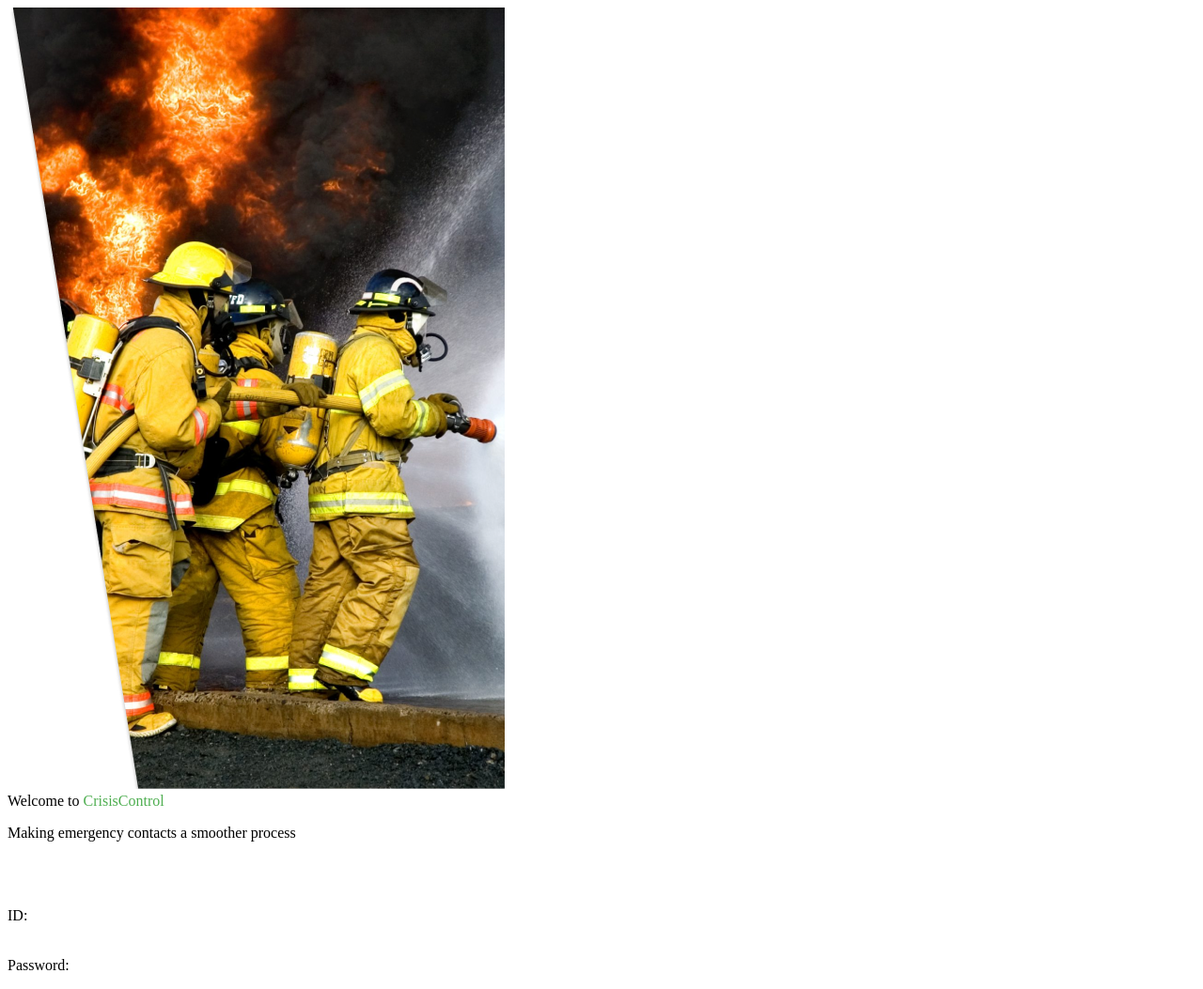
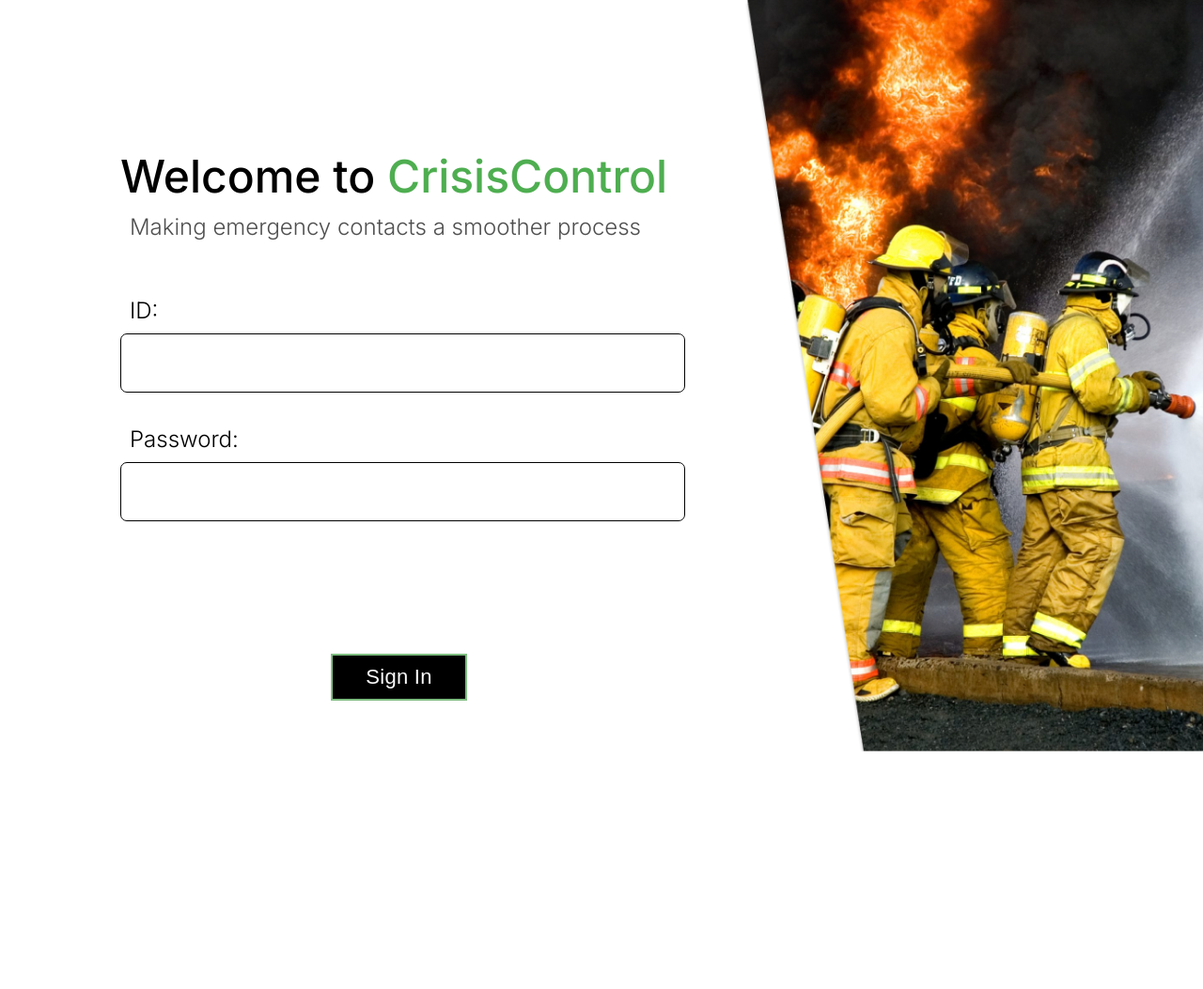
Before and after one commit to fiona-cai/Emergency-Services, a Flask app: page /login in a window 1280 px wide. Shown: the whole page at 94% size. After the commit the page ends 800 px from the top, so only its background shows below. Run offline with Flask 3, Linux system fonts and the light colour scheme.

Commit message:
created login page

```diff
--- a/backend/static/styles/style.css
+++ b/backend/static/styles/style.css
@@ -320,3 +320,51 @@ body{
   background-color: #7EBD80;
   color: black;
 }
+
+.firefighters{
+  position: absolute;
+  top: 0;
+  right: 0;
+  width: 490px;
+  height: 800px;
+}
+
+
+.loginContainer{
+  display: flex;
+  flex-direction: column;
+  align-items: flex-start;
+  justify-content: flex-start;
+  width: 650px;
+  height: 100vh;
+  margin: 0px 0px 0px 120px;
+}
+
+.loginTitleContainer{
+  margin: 150px 0px 0px 0px;
+}
+
+.loginTitle{
+  font-family: 'Inter', sans-serif;
+  font-size: 48px;
+  font-weight: 500;
+  letter-spacing: -1.5%;
+}
+
+.loginSubtitle{
+  font-family: 'Inter', sans-serif;
+  font-size: 24px;
+  font-weight: 300;
+  letter-spacing: -1.5%;
+  color: #4F4F4F;
+  margin: 10px;
+}
+
+.input{
+  outline: none;
+  border: black solid 1px;
+  border-radius: 7px;
+  width: 599px;
+  height: 61px;
+  margin: 0;
+}
--- a/backend/templates/login.html
+++ b/backend/templates/login.html
@@ -1,19 +1,25 @@
-<!DOCTYPE html>
 <html>
 <head>
-    <link rel="stylesheet" href="style.css">
+    <link rel="stylesheet" href= "{{ url_for('static',filename='styles/style.css')}}">
 </head>
+
 <body>
-    <img src="firefighters.png" alt="firefighters" class="firefighters"/>
+    <img src="{{ url_for('static',filename='assets/firefighters.png')}}" alt="firefighters" class="firefighters"/>
+
     <div class="loginContainer">
         <div class="loginTitleContainer">
             <span class="loginTitle">Welcome to </span><span class="loginTitle" style="color: #4EAE50">CrisisControl</span>
         </div>
         <p class="loginSubtitle">Making emergency contacts a smoother process</p>
-        <p class="loginSubtitle" style="margin-top: 70px; color: black">ID: </p>
+        <p class="loginSubtitle" style="margin-top: 50px; color: black">ID: </p>
         <form class="input"></form>
         <p class="loginSubtitle" style="margin-top: 35px; color: black">Password: </p>
         <form class="input"></form>
+        <a>
+            <button class="button button1" style="width: 145; height: 50; padding-left: 32; padding-right: 32; padding-top: 12; padding-bottom: 12; border-radius: 8; overflow: hidden; justify-content: center; align-items: center; gap: 10; display: inline-flex; bottom: 50px; left: 350px">
+                <div class="ButtonCta" style="color: #FCFCFD; font-size: 22; font-weight: 500; letter-spacing: 0.28; word-wrap: break-word;">Sign In</div>
+            </button>
+        </a>
     </div>
 </body>
 </html>
```
Also changed, not shown: backend/static/assets/firefighters.png (added).
